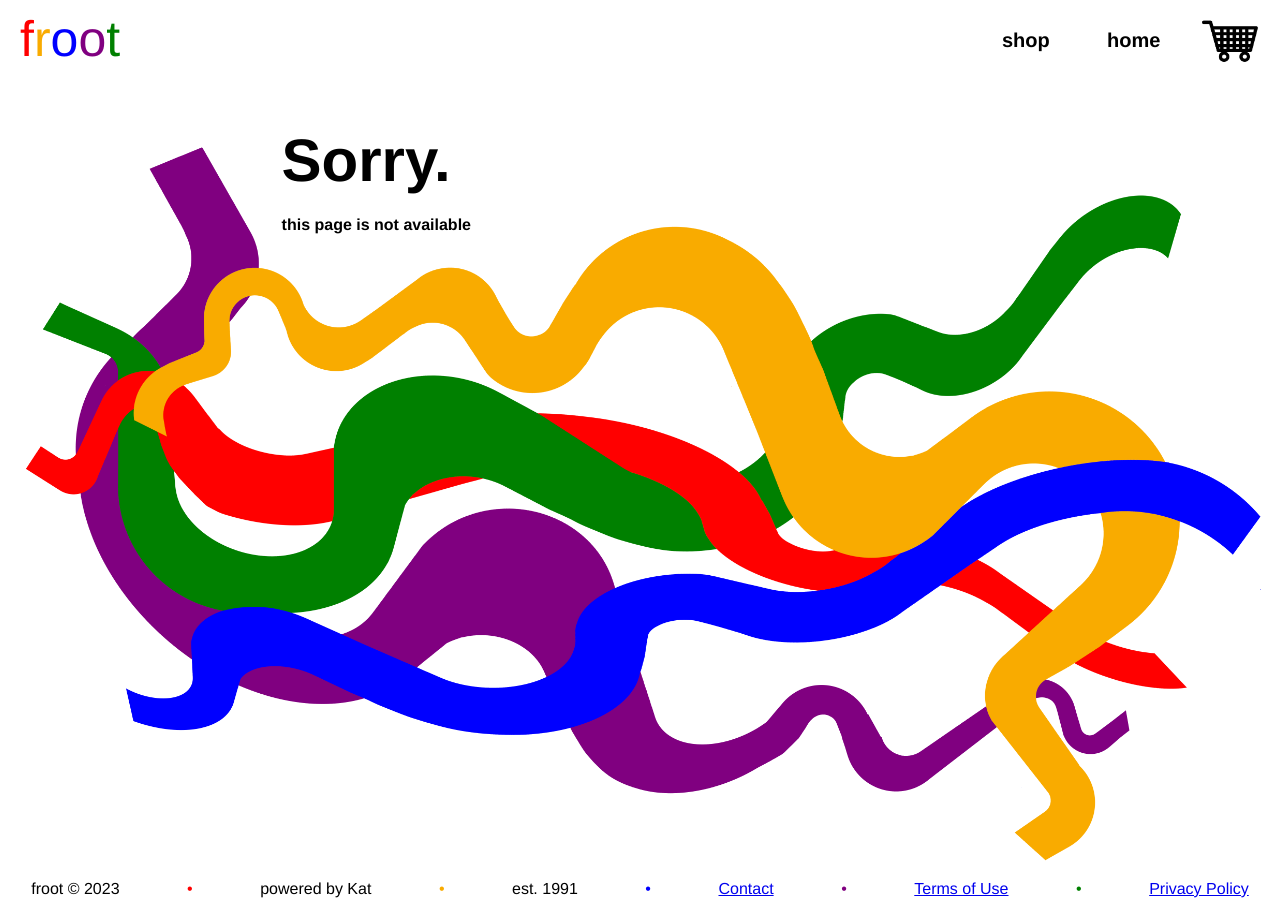
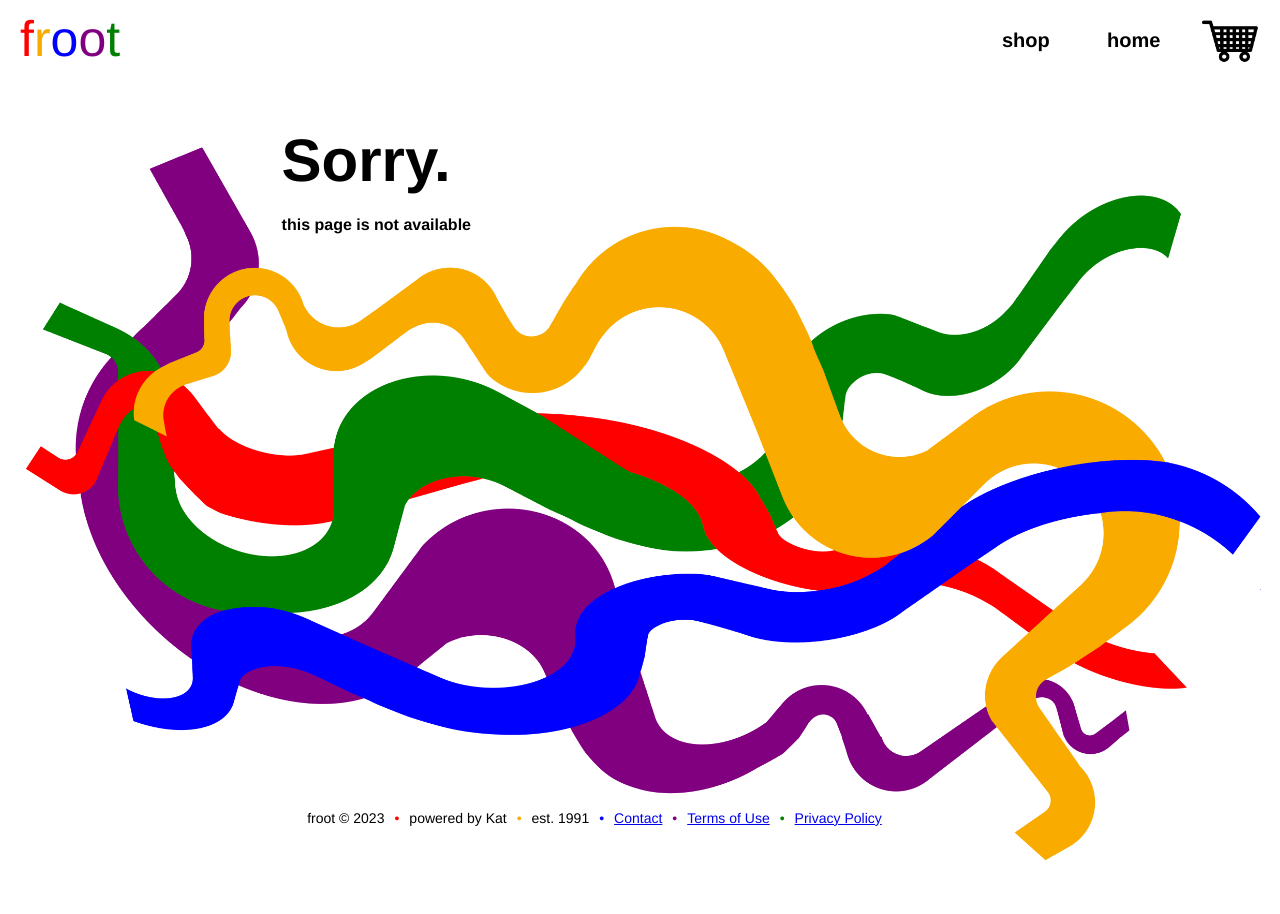
Before and after one commit to kdevay/odin-shopping-cart, a React (Create React App) app: page /odin-shopping-cart/cart in a window 1280 px wide. Shown: the top 914 px of the page. After the commit the page ends 864 px from the top, so only its background shows below. Built offline with nearby package versions, Linux system fonts and the light colour scheme.

Commit message:
Fix footer styling

```diff
--- a/src/App.js
+++ b/src/App.js
@@ -1,10 +1,11 @@
 
 import React, { useEffect, useState } from 'react';
 import { BrowserRouter as Router, Routes, Route, Link } from 'react-router-dom';
-import Cart from "./components/Cart.js"
-import Shop from "./components/Shop.js"
-import Home from "./components/Home.js"
-import Error from './components/Error.js'
+import Logo from "./components/Logo.js";
+import Cart from "./components/Cart.js";
+import Shop from "./components/Shop.js";
+import Page from "./components/Page.js";
+import Footer from "./components/Footer.js";
 import watermelon from './froot/watermelon.jpg';
 import banana from './froot/banana.png';
 import papaya from './froot/papaya.png';
@@ -14,6 +15,11 @@ import kiwi from './froot/kiwi.png';
 import cart from './froot/cart.png';
 
 export default function App() {
+  const text = {
+    home:{head: 'Welcome.', subHead: 'buy the fruit, eat the fruit, poop the fruit'},
+    error:{head: 'Sorry.', subHead: 'this page is not available'},
+    cart:{head: 'Empty.', subHead: 'nothing to see here'}
+  }
   const [cartItems, setCartItems] = useState([
     {name: 'WATERMELON', cost: 10, src: watermelon, alt: 'A whole watermelon speckled with drops of water', count: 0},
     {name: 'BANANA', cost: 4, src: banana, alt: 'A bunch of bananas', count: 0},
@@ -47,13 +53,7 @@ export default function App() {
     <Router>
       <div className={cartCount > 0 ? 'cartCount' : 'hiddenCount'}>{cartCount}</div>
         <div className='nav'>
-            <span id='logo'>
-              <h1 className='heading red'>f</h1>
-              <h1 className='heading yellow'>r</h1>
-              <h1 className='heading blue'>o</h1>
-              <h1 className='heading purple'>o</h1>
-              <h1 className='heading green'>t</h1>
-            </span>
+            <Logo></Logo>
             <div className='leftNav'>
               <Link to={'/shop'} className='navLink purpHov'>shop</Link>
               <Link to={'/'} className='navLink greenHov'>home</Link>
@@ -65,52 +65,12 @@ export default function App() {
             </div>
           </div>
           <Routes>
-        <Route path="/" element={<Home />}/>
+            <Route path="/" element={<Page head={text.home.head} subHead={text.home.subHead} />}/>
             <Route path="/shop" element={<Shop updateCartItems={updateCartItems} />} />
-        <Route path="/cart" element={<Cart cartItems={cartItems} updateCartItems={updateCartItems} />} />
-        <Route path="*" element={<Error />} />
+            <Route path="/cart" element={<Cart text={text.cart} cartItems={cartItems} updateCartItems={updateCartItems} />} />
+            <Route path="*" element={<Page head={text.error.head} subHead={text.error.subHead}/>} />
           </Routes>
-      <div id='footer'>
-        <p>froot © 2023</p>
-        <p className='red'>•</p>
-        <p>powered by Kat </p>
-        <p className='yellow'>•</p>
-        <p>est. 1991</p>
-        <p className='blue'>•</p>
-        <a href='https://github.com/kdevay'>Contact</a>
-        <p className='purple'>•</p>
-        <a href='https://www.youtube.com/watch?v=umFweP6BKoE'>Terms of Use</a>
-        <p className='green'>•</p>
-        <a href='https://www.instagram.com/kateatsgarbage/'>Privacy Policy</a>
-      </div>
+          <Footer></Footer>
     </Router>
   )
-
 }
-
-
-
-
-
-
-
-
-
-
-
-
-
-
-// 1. homepage -  add a few images or random info, nothing fancy.
-// 2. shop page - with  product tiles
-// 3. shopping cart - products in cart, subtotal, checkout button
-
-// shopping cart route
-//  - sticky bar displaying the number of items currently in the cart.
-//  - checkout button next to bar
-
-// tiles
-//  - image of product
-//  - increment/decrement buttons to select amount
-//  - title for each product
-//  - “Add To Cart” button - Once a product is added, the cart (#/$) amount should adjust.
--- a/src/components/Cart.js
+++ b/src/components/Cart.js
@@ -1,12 +1,10 @@
 import React from 'react';
 import uniqid from 'uniqid';
-import { useNavigate } from "react-router-dom";
-import background from '../froot/background.png';
+import Page from "./Page.js";
 
 export default function Cart(props){
-    const {updateCartItems, resetFruits, cartItems} = props;
+    const {updateCartItems, resetFruits, cartItems, text} = props;
     const isEmpty = checkIfCartIsEmpty(cartItems);
-    const navigate = useNavigate();
 
     const clearCart = () => {
         console.log('clearing cart');
@@ -27,17 +25,8 @@ export default function Cart(props){
     }
 
     return isEmpty ?
-        (
-            <div>
-                <div className='topText'>
-                    <h1 id='well'>Empty.</h1>
-                    <h4>nothing to see here</h4>
-                </div>
-                <div id='background'>
-                    <img className='background' src={background} alt='colorful squiggly lines'></img>
-                </div>
-            </div>
-        ):
+        <Page head={text.head} subHead={text.subHead}/>
+        :
         (
             <div className='centered'>
                 <table id='cart'>
--- a/src/components/Error.js
+++ /dev/null
@@ -1,17 +0,0 @@
-import React from 'react';
-import background from '../froot/background.png';
-
-export default function Error(){
-
-    return(
-        <div>
-            <div className='topText'>
-                <h1 id='well'>Sorry.</h1>
-                <h4>this page is not available</h4>
-            </div>
-            <div id='background'>
-                <img className='background' src={background} alt='colorful squiggly lines'></img>
-            </div>
-        </div>
-    )
-}
--- /dev/null
+++ b/src/components/Footer.js
@@ -0,0 +1,22 @@
+import React from 'react';
+
+export default function Footer(){
+
+    return(
+        <div id='footerDiv'>
+            <div id='footer'>
+                <p>froot © 2023</p>
+                <p className='red dot'>•</p>
+                <p>powered by Kat </p>
+                <p className='yellow dot'>•</p>
+                <p>est. 1991</p>
+                <p className='blue dot'>•</p>
+                <a href='https://github.com/kdevay'>Contact</a>
+                <p className='purple dot'>•</p>
+                <a href='https://www.youtube.com/watch?v=umFweP6BKoE'>Terms of Use</a>
+                <p className='green dot'>•</p>
+                <a href='https://www.instagram.com/kateatsgarbage/'>Privacy Policy</a>
+            </div>
+        </div>
+    )
+}
--- /dev/null
+++ b/src/components/Logo.js
@@ -0,0 +1,14 @@
+import React from 'react';
+
+export default function Logo(){
+
+    return(
+        <span id='logo'>
+        <h1 className='heading red'>f</h1>
+        <h1 className='heading yellow'>r</h1>
+        <h1 className='heading blue'>o</h1>
+        <h1 className='heading purple'>o</h1>
+        <h1 className='heading green'>t</h1>
+        </span>
+    )
+}
--- a/src/components/Home.js
+++ b/src/components/Page.js
@@ -1,13 +1,14 @@
 import React from 'react';
 import background from '../froot/background.png';
 
-export default function Home(){
+export default function Page(props){
+    const {head, subHead} = props;
 
     return(
         <div>
             <div className='topText'>
-                <h1 id='well'>Welcome.</h1>
-                <h4>buy the fruit, eat the fruit, poop the fruit</h4>
+                <h1 id='well'>{head}</h1>
+                <h4>{subHead}</h4>
             </div>
             <div id='background'>
                 <img className='background' src={background} alt='colorful squiggly lines'></img>
--- a/src/styles/index.css
+++ b/src/styles/index.css
@@ -3,6 +3,10 @@
 }
 button:hover{
     cursor: pointer;
+}
+body{
+    position: relative;
+    min-height: 100vh;
 }
 
 .topText{
@@ -73,12 +77,24 @@ button:hover{
     padding: 8px;
     border: 4px solid green;
 }
+
 /* footer */
+#footerDiv{
+    position: absolute;
+    bottom: 16px;
+}
 #footer{
     display: flex;
-    gap: 5px;
+    flex-wrap: wrap;
     align-items: center;
-    justify-content: space-around;
+    align-content: center;
+    justify-items: center;
+    justify-content: center;
+    font-size: 14px;
+    margin: 8px 24vw;
+}
+.dot{
+    margin: 0 10px;
 }
 
 /* cart icon */
@@ -144,7 +160,7 @@ button:hover{
     gap: 20px;
     justify-items: center;
     align-items: center;
-    padding: 0px 2vw;
+    padding: 0px 2vw 10vh 2vw;
 }
 .tile {
     display: flex;
```
Lines whose indentation alone changed are shown as unchanged.
